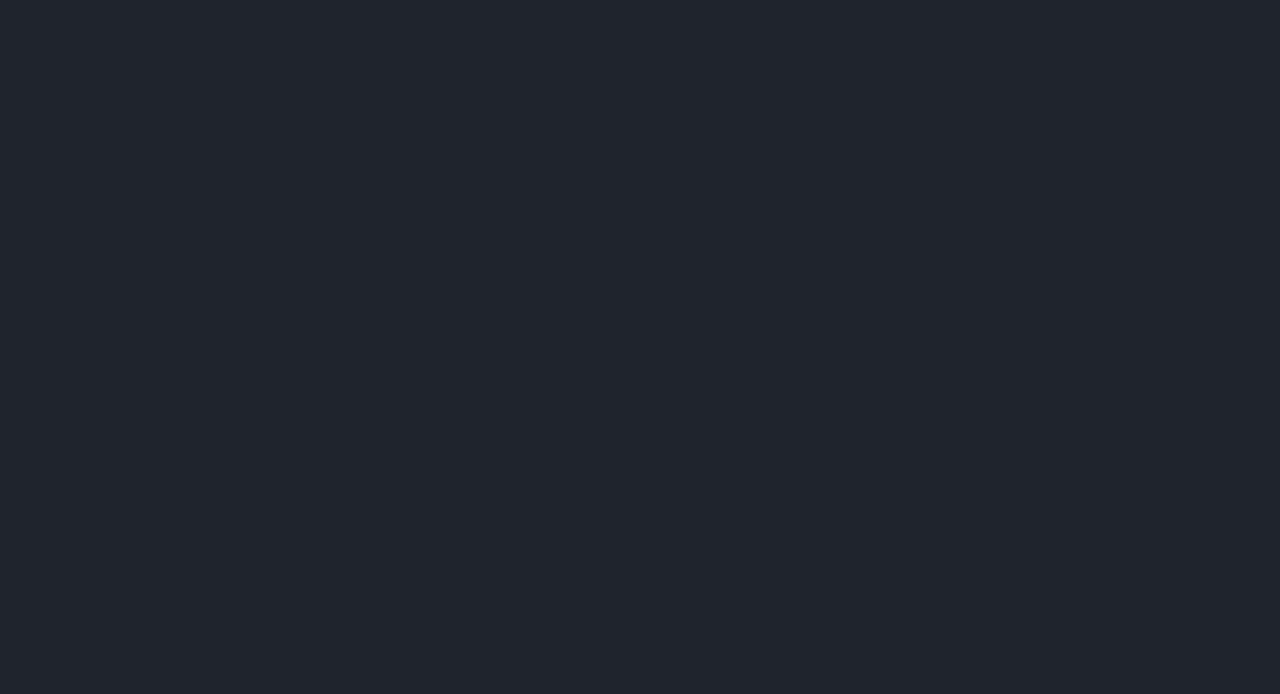
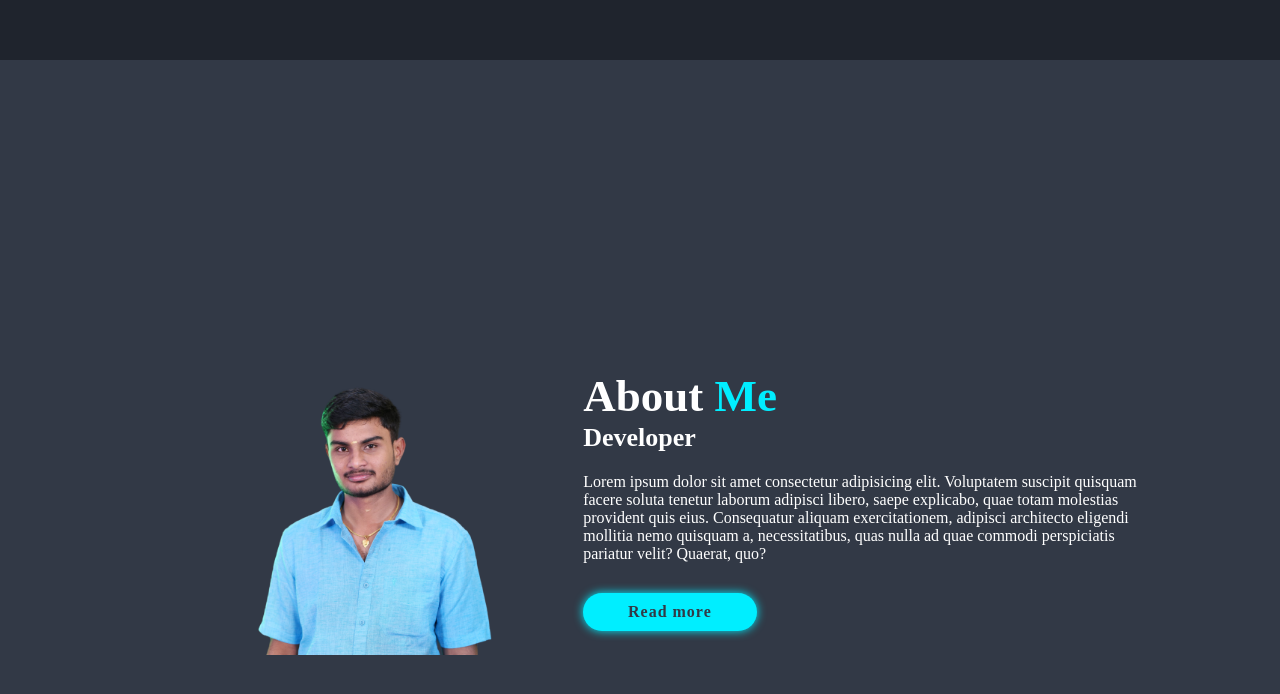
Before and after one commit to prakatesh/Portfolio, a React (Create React App) app: page / in a window 1280 px wide. Shown: the part 740-1434 px from the top of the page. Before the commit the page ends 800 px from the top, so only its background shows below. Built offline with nearby package versions, Linux system fonts and the light colour scheme; some icons are missing.

Commit message:
completed about

```diff
--- a/src/App.js
+++ b/src/App.js
@@ -1,4 +1,5 @@
 
+import About from './component/About';
 import Home from './component/Home';
 import Navbar from './component/Navbar';
 
@@ -7,6 +8,7 @@ function App() {
     <div >
       <Navbar/>
       <Home/>
+      <About/>
     </div>
   );
 }
--- a/src/asset/style/about.css
+++ b/src/asset/style/about.css
@@ -0,0 +1,30 @@
+.about{
+    display: flex;
+    justify-content: center;
+    align-items: center;
+    gap: 2rem;
+    background: #323946;
+}
+
+.about-img img {
+    width: 35vw;
+}
+
+.heading {
+    text-align: center;
+    font-size: 4.5rem;
+}
+
+.about-content h2{
+    text-align: left;
+    line-height: 1.2;
+}
+
+.about-content h3{
+    font-size: 2.6rem;
+}
+
+.about-content p{
+    font-size: 1.6rem;
+    margin: 2rem 0 3rem;
+}
--- a/src/component/About.js
+++ b/src/component/About.js
@@ -1,9 +1,20 @@
 import React from 'react'
-
+import image from '../asset/Image/pic-removebg-preview.png'
+import '../asset/style/about.css'
 function About() {
   return (
     <div>
-
+      <section className='about'>
+        <div className="about-img">
+          <img src={image} alt="about" />
+        </div>
+        <div className="about-content">
+          <h2 className="heading">About <span style={{color:"#0ef"}}>Me</span></h2>
+          <h3>Developer</h3>
+          <p>Lorem ipsum dolor sit amet consectetur adipisicing elit. Voluptatem suscipit quisquam facere soluta tenetur laborum adipisci libero, saepe explicabo, quae totam molestias provident quis eius. Consequatur aliquam exercitationem, adipisci architecto eligendi mollitia nemo quisquam a, necessitatibus, quas nulla ad quae commodi perspiciatis pariatur velit? Quaerat, quo?</p>
+          <a href="#" className='btn'>Read more</a>
+        </div>
+      </section>
     </div>
   )
 }
```
Also changed, not shown: src/asset/style/home.css (indentation only).
